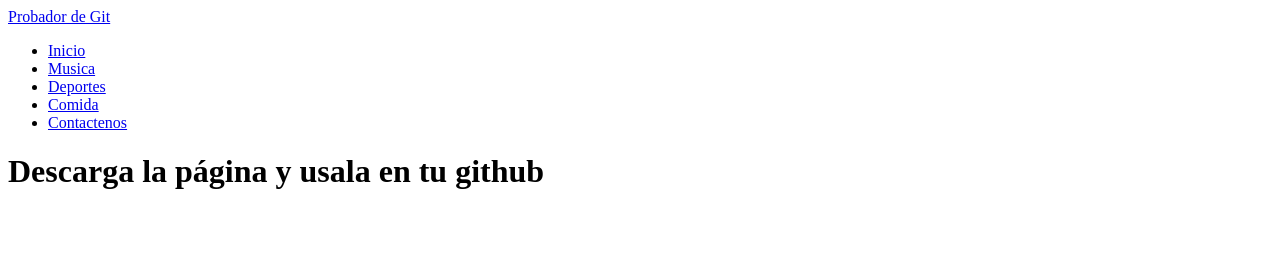
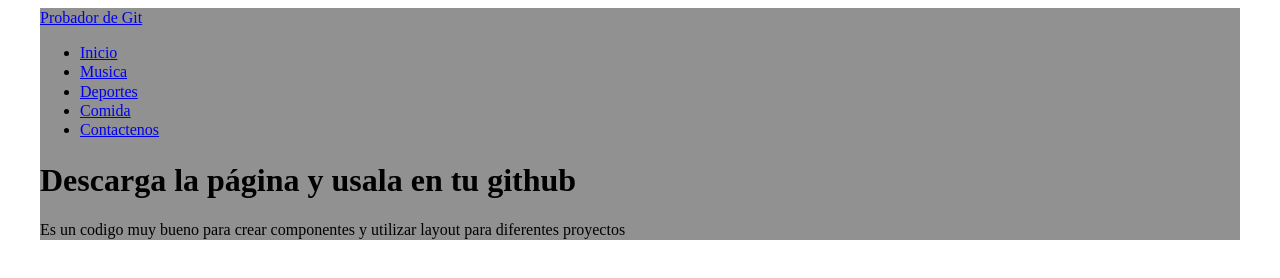
Before and after one commit to kevin-guerrero808/prueba-git, a plain HTML site: page html/index.html in a window 1280 px wide. Drawn offline with nearby package versions, Linux system fonts and the light colour scheme; files that its build step writes are made by us from their sources.

Commit message:
borre html por que no me queria guardar

```diff
--- a/assets/sass/style.scss
+++ b/assets/sass/style.scss
@@ -7,4 +7,5 @@ $f-famili-titulo-principal: Arial, sans-serif;
 .container-margen{
   max-width: 1200px;
   margin: 0 auto;
+  background-color: #919191;
 }
--- a/index.html
+++ b/html/index.html
@@ -4,6 +4,7 @@
     <meta charset="utf-8">
     <title>Probador de Git</title>
     <meta charset="description" content="esta disponible para probar la tecnologia de git, con buena estructura para crear componentes">
+    <link rel="stylesheet" href="assets/css/style.css">
   </head>
   <body>
     <div class="container-total">
@@ -37,6 +38,7 @@
                     <div class="titulo-principal">
                       <div class="tiulo-principal-margen">
                         <h1>Descarga la página y usala en tu github</h1>
+                        <p>Es un codigo muy bueno para crear componentes y utilizar layout para diferentes proyectos</p>
                       </div>
                     </div>
                   </div>
```
